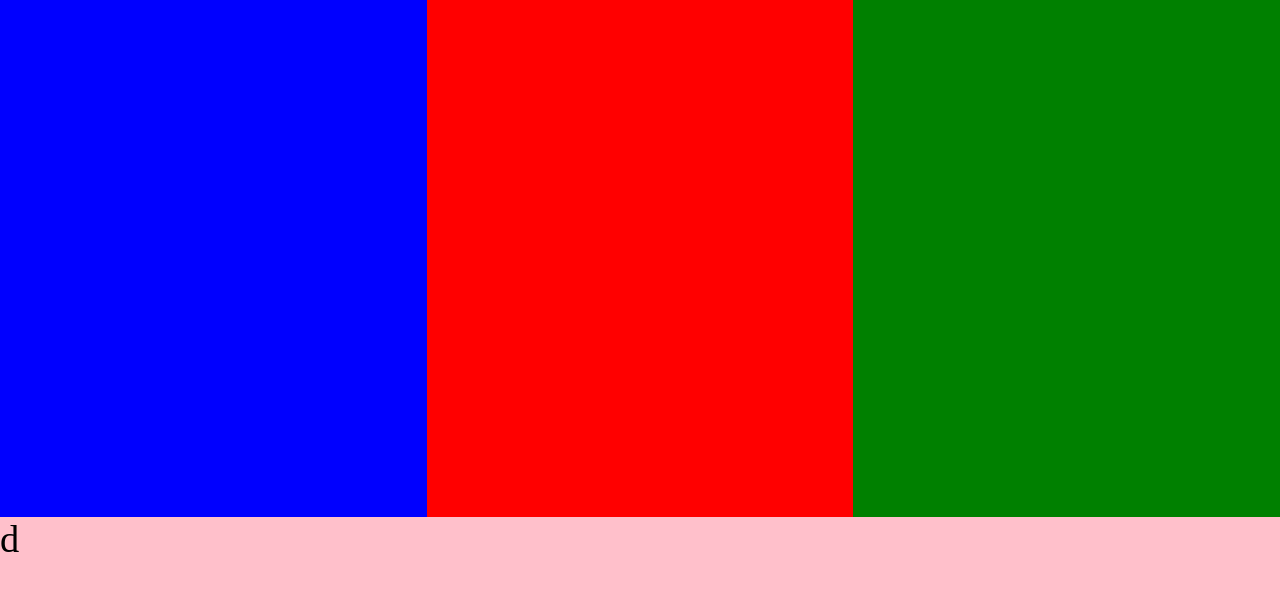
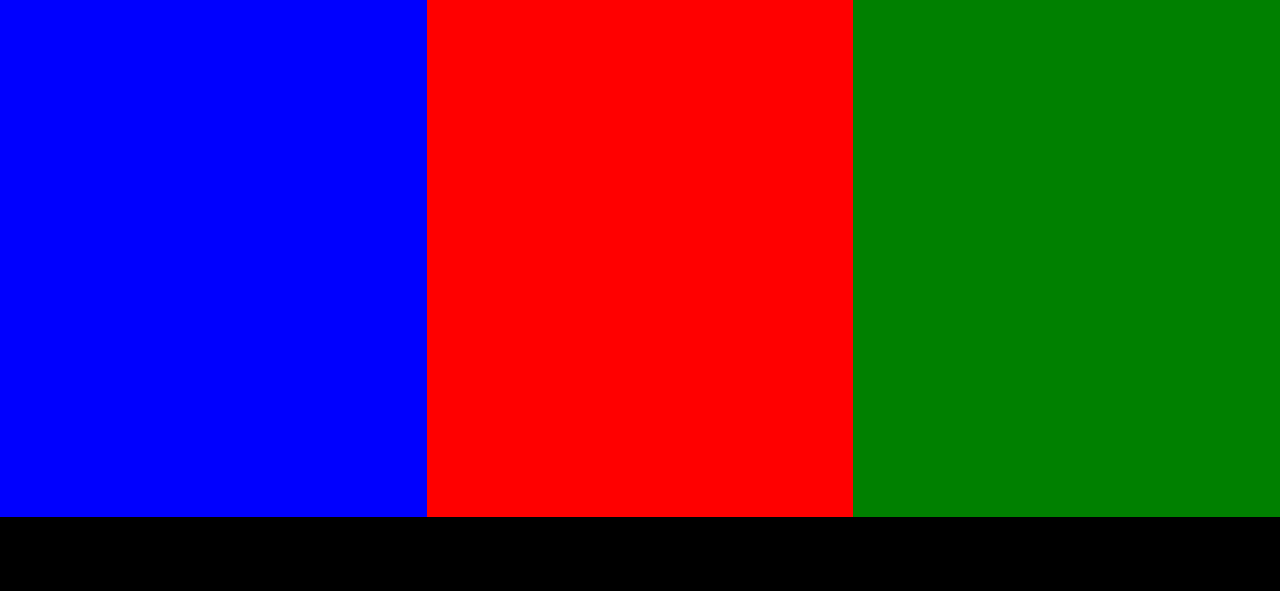
Before and after one commit to Rocachondo/Lunar-Landing, a plain HTML site: page index-pc.html in a window 1280 px wide. Shown: the part 203-794 px from the top of the page. Drawn offline with Linux system fonts and the light colour scheme.

Commit message:
Update pc.css

```diff
--- a/css/pc.css
+++ b/css/pc.css
@@ -4,7 +4,7 @@ body{font-size:3vw}
 .b{background-color:red;}
 .c{background-color:green;}
 .a,.b,.c{display:inline-block;width:33.33%;height:100%;float:left;}
-.d{background-color:pink;height:10%;width:100%;position:fixed;bottom:0px;}
+.d{background-color:black;background-image:/img("luna.png");background-repeat:no-repeat;height:10%;width:100%;position:fixed;bottom:0px;}
 #nave{text-align:center;position:fixed;top:5%;width:100%;height:20%;}
 #nave img{height:100%;}
 #cpanel{}
```
